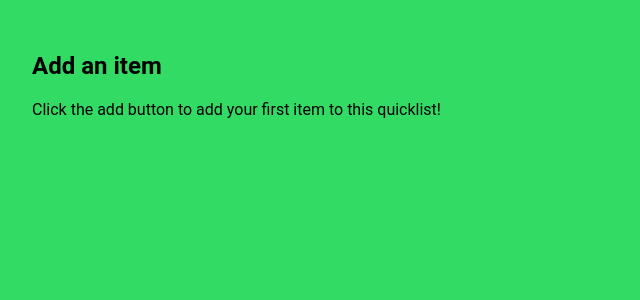
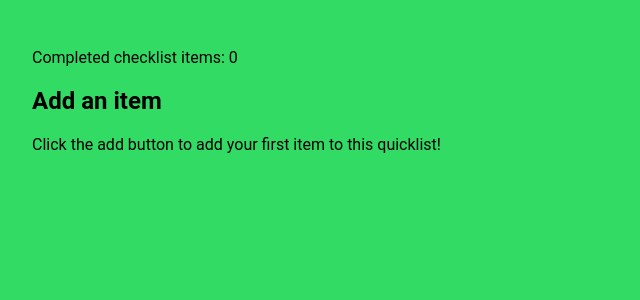
Before and after one commit to helderscrolls/quicklists, an Angular app: page /checklist/1 in a window 1280 px wide. Shown: the top 300 px of the page, without its empty margins (0-640 px from the left). Built offline with nearby package versions, Linux system fonts and the light colour scheme.

Commit message:
feat: add indicator that shows how many items in a checklist are in the completed state

```diff
--- a/src/app/checklist/checklist.component.ts
+++ b/src/app/checklist/checklist.component.ts
@@ -24,6 +24,7 @@ import { ChecklistItemListComponent } from './ui/checklist-item-list.component';
 
     <ql-checklist-item-list
       [checklistItems]="items()"
+      [checkedItems]="checkedItems()"
       (toggle)="checklistItemService.toggle$.next($event)"
       (edit)="checklistItemBeingEdited.set($event)"
       (delete)="checklistItemService.remove$.next($event)"
@@ -79,6 +80,12 @@ export default class ChecklistComponent {
       .filter((item) => item.checklistId === this.params()?.get('id'))
   );
 
+  checkedItems = computed(
+    () =>
+      this.checklistItemService.checklistItems().filter((item) => item.checked)
+        .length
+  );
+
   checklistItemForm = this.formBuilder.nonNullable.group({
     title: [''],
   });
--- a/src/app/checklist/ui/checklist-item-list.component.ts
+++ b/src/app/checklist/ui/checklist-item-list.component.ts
@@ -9,6 +9,8 @@ import {
   selector: 'ql-checklist-item-list',
   template: `
     <section>
+      <p>Completed checklist items: {{ checkedItems }}</p>
+
       <ul>
         @for (item of checklistItems; track item.id) {
         <li>
@@ -57,6 +59,7 @@ import {
 })
 export class ChecklistItemListComponent {
   @Input({ required: true }) checklistItems!: ChecklistItem[];
+  @Input({ required: true }) checkedItems!: number;
   @Output() toggle = new EventEmitter<RemoveChecklistItem>();
   @Output() delete = new EventEmitter<RemoveChecklistItem>();
   @Output() edit = new EventEmitter<ChecklistItem>();
```
